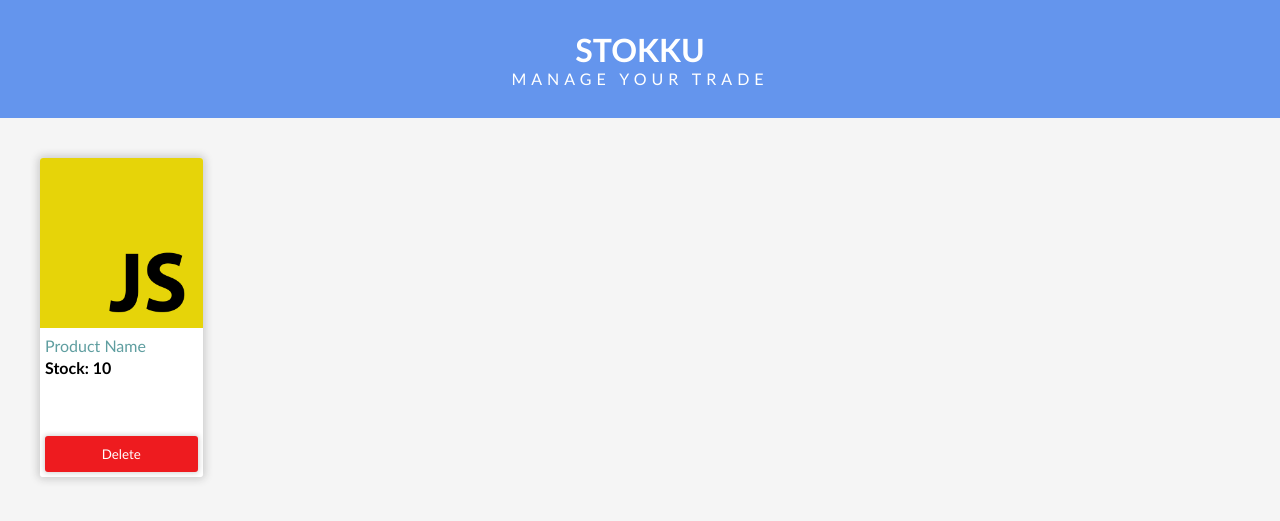
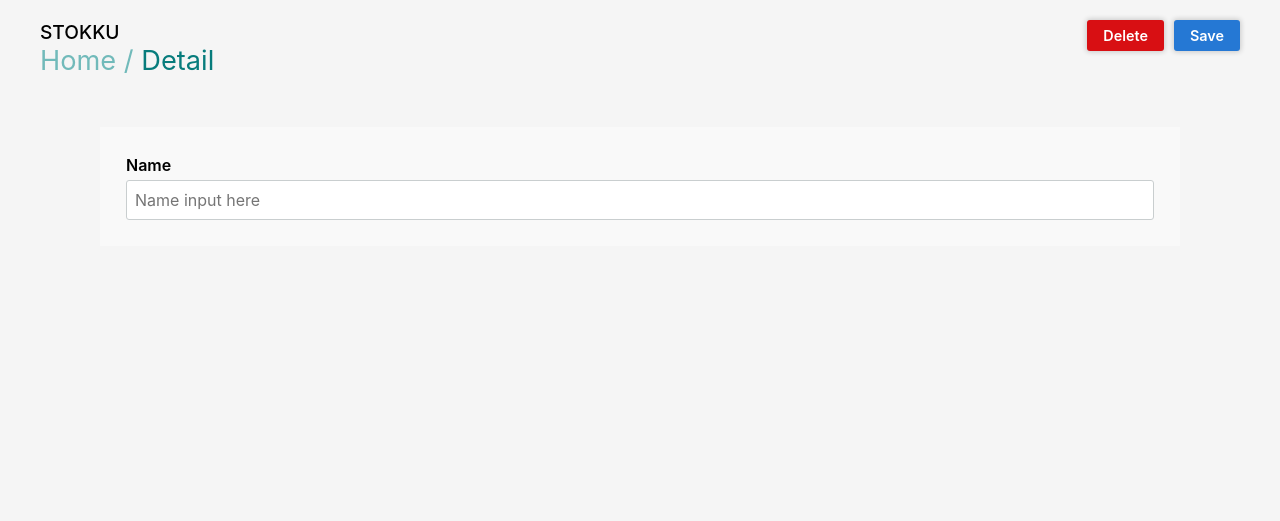
Before and after one commit to K4-Dev-UBD/k4-stokku, a PHP site: page /index.html in a window 1280 px wide. Shown: the top 521 px of the page. Run offline with PHP 8.4, Linux system fonts and the light colour scheme.

Commit message:
add detail page, button and breadcrump

```diff
--- a/index.html
+++ b/index.html
@@ -5,45 +5,38 @@
   <meta http-equiv="X-UA-Compatible" content="IE=edge">
   <meta name="viewport" content="width=device-width, initial-scale=1.0">
   <meta name="description" content="Stokku - Kelola semua barang dagang-Mu dengan simple dan cepat.">
+  <meta http-equiv="Cache-control" content="no-cache">
   <title>Stokku - Home</title>
   <link rel="stylesheet" type="text/css" href="styles/style.css">
   <link rel="icon" href="public/icons/javascript-icon.ico">
   <link rel="apple-touch-icon" href="public/icons/javascript-icon.ico">
 </head>
 <body>
-
-<header class="hero-head">
-  <h1>Stokku</h1>
-  <p>Manage your trade</p>
-</header>
-
-<div class="barang">
-  <div class="barang-inner">
-    <!-- <header class="barang-head">
-      <div class="barang-head-name">
-        <p>Daftar barang</p>
+  <form method="POST">
+    <header class="main-head">
+      <div class="breadcrump">
+        <p class="head-legend">Stokku</p>
+        <div class="head-link">
+          <a href="/">Home</a> / <a href="/" class="active">Detail</a>
+        </div>
       </div>
-    </header>  -->
-    <section class="card">
-      <div class="card-inner">
-        <div class="card-header">
-          <div class="card-header-image">
-            <img src="public/images/javascript-icon.png" alt="Product Image">
+      <div class="head-action">
+        <div class="form-field-action">
+          <button class="button button-delete">Delete</button>
+          <button type="submit" class="button button-primary">Save</button>
+        </div>
+      </div>
+    </header>
+    <div class="form-field">
+      <div class="form-field-body">
+        <div class="row">
+          <div class="form-input">
+            <label for="name" class="form-input-heading">Name</label>
+            <input type="text" class="input" name="name" placeholder="Name input here">
           </div>
         </div>
-        <div class="card-body">
-          <a href="/product/1" class="product-name">Product Name</a>
-          <p class="product-stock">Stock: 10</p>
-        </div>
-        <div class="card-footer">
-          <div class="card-action">
-            <button type="button" class="button button-delete">Delete</button>
-          </div>
-        </div>
-      </div>
-    </section>
-  </div>
-</div>
+    </div>
+  </form>
 
 </body>
 </html>
--- a/styles/style.css
+++ b/styles/style.css
@@ -1,8 +1,9 @@
 * {
 	margin: 0;
 	padding: 0;
-	font-family: 'Calibri', sans-serif;
+	font-family: 'Inter', sans-serif;
 	box-sizing: border-box;
+	word-wrap: break-word;
 }
 
 html {
@@ -13,22 +14,41 @@ body {
 	background-color: whitesmoke;
 }
 
-header.hero-head {
-	background-color: cornflowerblue;
-	padding: 30px;
+header.main-head {
+	padding: 20px;
+	display: flex;
+	margin-left: 20px;
+	margin-right: 20px;
 }
 
-header.hero-head h1 {
-	text-align: center;
-	text-transform: uppercase;
-	color: #fff;
+.breadcrump {
+	max-width: 700px;
 }
 
-header.hero-head p {
-	text-align: center;
+.breadcrump .head-legend {
 	text-transform: uppercase;
-	letter-spacing: 5px;
-	color: #fff;
+	font-size: 1.2em;
+	color: #000;
+	font-weight: 500;
+}
+
+.breadcrump .head-link {
+	font-size: 1.7em;
+	color:#54acacd2;
+}
+
+.breadcrump .head-link a {
+	text-decoration: none;
+	color:#54acacd2;
+}
+
+.breadcrump .head-link a:focus, .breadcrump .head-link a:hover, .breadcrump .head-link a:active, .breadcrump .head-link a.active {
+	color: #077c7c;
+	transition: .3s ease;
+}
+
+.head-action {
+	margin-left: auto;
 }
 
 .barang-inner {
@@ -73,24 +93,19 @@ header.hero-head p {
 	background-position: center;
 }
 
+.row {
+	padding: 6px;
+	width: 100%;
+}
+
 .card-body {
 	min-height: 100px;
-	padding: 5px;
 }
 
-.card-body .product-name {
+.product-name {
 	text-decoration: none;
 	color: cadetblue;
 	cursor: pointer;
-}
-
-.card-body .product-stock {
-	font-weight: 800;
-	margin-top: 3px;
-}
-
-.card-footer {
-	padding: 5px;
 }
 
 .card-footer .card-action {
@@ -98,7 +113,7 @@ header.hero-head p {
 	flex-wrap: wrap;
 }
 
-.card-footer .card-action button.button-delete {
+ button.button-view {
 	width: 100%;
 }
 
@@ -110,22 +125,105 @@ header.hero-head p {
 	color: #fff;
 	box-shadow: 0px 0px 5px 1px rgba(31, 31 ,31, 0.2);
 	border-radius: 3px;
+	font-size: .9em;
+	text-align: center;
+	font-weight: 600;
+	text-decoration: none;
+	white-space: nowrap;
+	vertical-align: middle;
+	display: inline-block;
+	justify-content: center;
+	align-items: center;
+	padding: 7px 16px;
 }
 
 .button-delete {
-	background-color: #ee1b1f;
+	background-color: #d80f13;
 }
 
-.button-delete:hover, .button-delete:focus {
+.button-delete:hover {
 	transition: .3s ease;
-	background-color: #f0292d;
+	background-color: #ee1b1ead;
 }
 
 .button-primary {
 	background-color: #2578d4;
 }
 
-.button-primary:hover, .button-primary:focus {
+.button-primary:hover {
 	transition: .3s ease;
-	background-color: #338ef5;
+	background-color: #338ef5d2;
 }
+
+.button-success {
+	background-color: #2dda2d;
+}
+
+.button-success:hover {
+	background-color: #2dda2db9;
+	transition: .3s ease;
+}
+
+.text-muted {
+	color: #525252c4;
+}
+
+.text-bold {
+	font-weight: 800;
+}
+
+.head-action button {
+	margin-left: 10px;
+}
+
+.form-field {
+	padding: 30px 100px;
+}
+
+.form-field-body {
+	background-color: #ffffff62;
+	padding: 20px;
+}
+
+.form-field-action {
+	display: flex;
+	justify-content: flex-end;
+}
+
+.form-field-action button {
+	margin-left: 10px;
+}
+
+.form-input-heading {
+	display: block;
+	margin-bottom: 3px;
+	font-size: 16px;
+	line-height: 1.5;
+	font-weight: 600;
+}
+
+.form-field-body .row:not(:last-child) {
+	margin-bottom: 25px;
+}
+
+input[type=text] {
+	background-color: #fff;
+	border: 1px solid #c9cecf;
+	border-radius: 3px;
+	box-shadow: none;
+	color: #2e3d46;
+	max-width: 100%;
+	padding: 7px 8px;
+	transition: all .3s ease;
+	vertical-align: middle;
+}
+
+input[type=text]:focus, input[type=text]:active {
+	outline-color: #2dda2d;
+}
+
+.form-input .input {
+	font-size: 16px;
+	line-height: 1.5;
+	width: 100%;
+}
```
Also changed, not shown: index.php (+27 -8 lines), product.php (+25 -4 lines), 1 other file.
